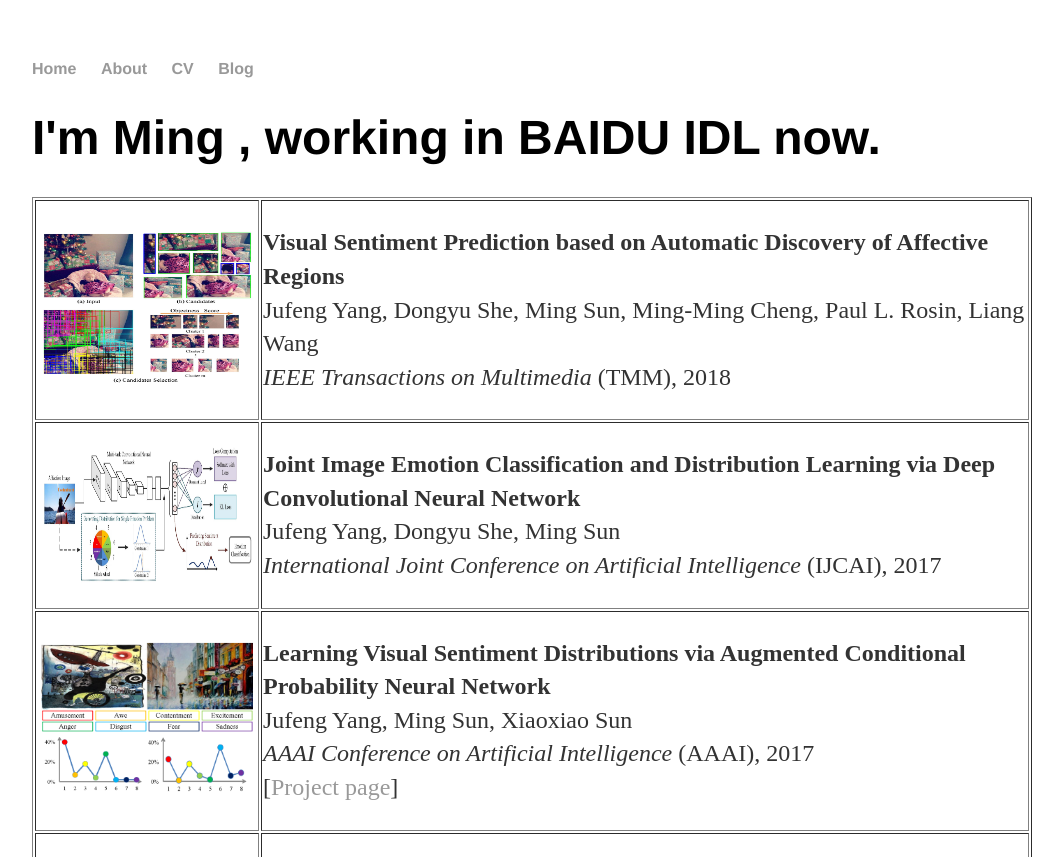
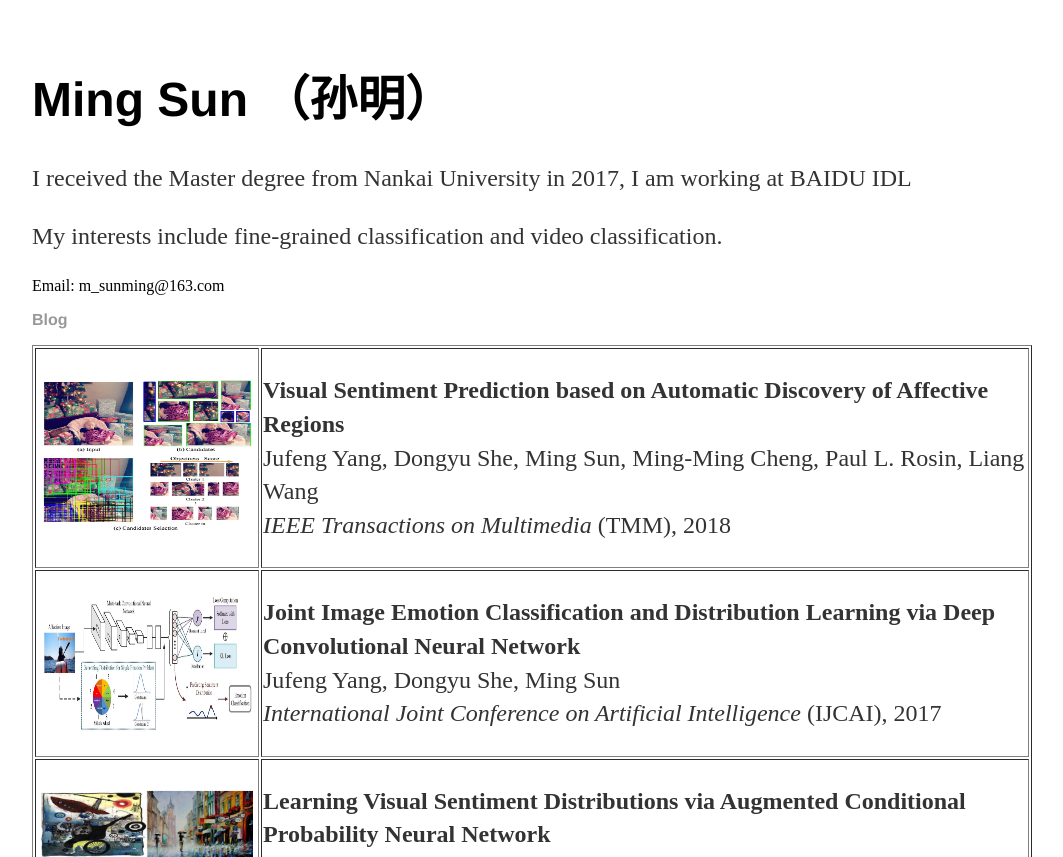
Before and after one commit to msunming/msunming.github.io, a Jekyll site: the page index.html, which Jekyll copies as it is, in a window 1280 px wide, cut to the strip 0-857 px from the top of the page. Shown: the whole strip, without its empty margins (160-1223 px from the left). Built offline with Jekyll 4.4.1, drawn with Linux system fonts in a browser that asks for light colours.

Commit message:
Update index.html

```diff
--- a/index.html
+++ b/index.html
@@ -6,17 +6,22 @@
 			<link rel="stylesheet" type="text/css" href="/css/main.css">
 		</head>
 		<body>
+		<div id="content">
+		<h1>Ming Sun （孙明）</h1>
+		<p> I received the Master degree from Nankai University in 2017, I am working at BAIDU IDL</p>
+
+		<p>My interests include fine-grained classification and video classification. </p>
+
+	</div>
+
+
+	Email: m_sunming@163.com <br>
 			<nav>
 	    		<ul>
-	        		<li><a href="/">Home</a></li>
-		        	<li><a href="/about">About</a></li>
-	        		<li><a href="/cv">CV</a></li>
 	        		<li><a href="/blog">Blog</a></li>
 	    		</ul>
 			</nav>
-			<div class="blurb">
-				<h1>I'm Ming , working in BAIDU IDL now.</h1>
-			</div><!-- /.blurb -->
+
 			<table border="1"  width="1000" align="center" bgcolor="#FFFFFF">
 			<tr>
     			<td>
```
